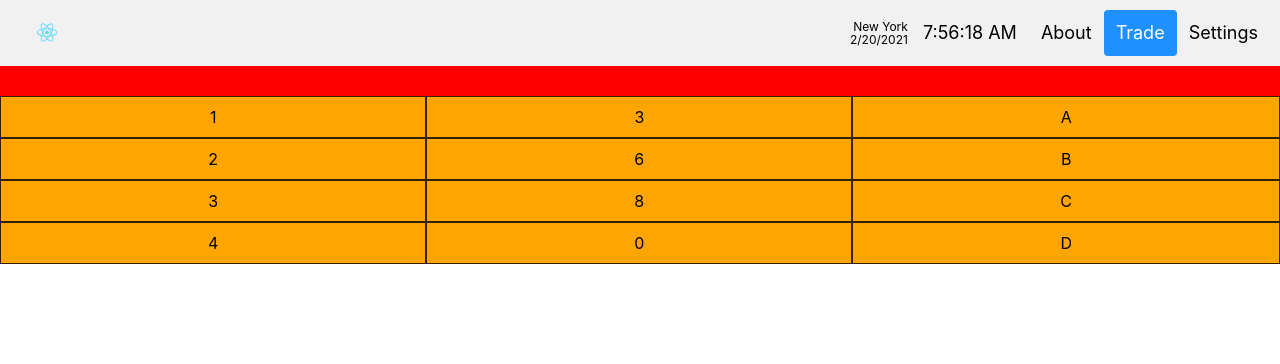
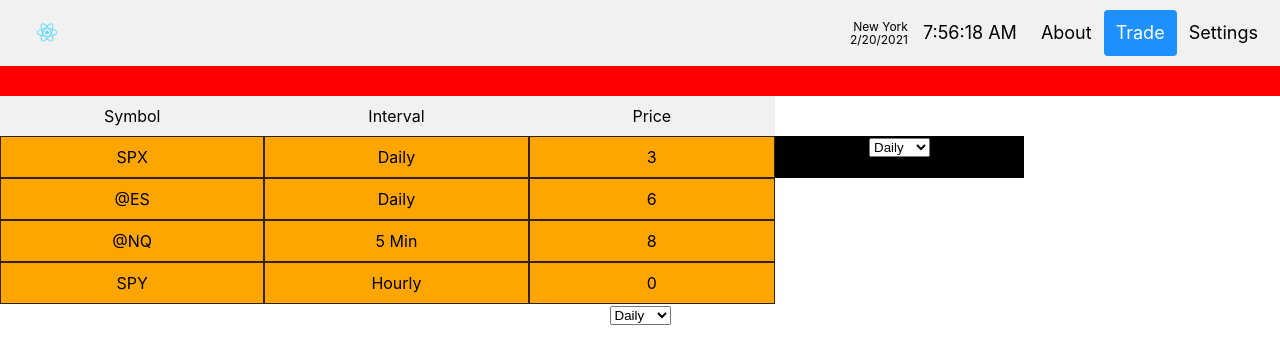
Before and after one commit to pnoebauer/stock-screener-website, a React (Create React App) app: page / in a window 1280 px wide. Shown: the top 364 px of the page. Built offline with nearby package versions, Linux system fonts and the light colour scheme.

Commit message:
testing dropdown components

```diff
--- a/src/App.js
+++ b/src/App.js
@@ -2,12 +2,15 @@
 import './App.css';
 import Header from './components/header.component';
 import RadarScreen from './components/radarscreen.component';
+
+import Select from './components/select.component'
 
 function App() {
   return (
     <div className="App">
       <Header></Header>
       <RadarScreen></RadarScreen>
+      <Select options={['Daily', 'Hourly', '5 Min']}></Select>
     </div>
   );
 }
--- a/src/components/radarscreen.component.jsx
+++ b/src/components/radarscreen.component.jsx
@@ -1,8 +1,12 @@
 import React from 'react';
 
+import Select from './select.component';
 import './radarscreen.styles.css';
 
-const arr = [[1, 2, 3, 4],[3, 6, 8, 0],['A', 'B', 'C', 'D']]
+const arr = [['SPX', '@ES', '@NQ', 'SPY'],['Daily', 'Daily', '5 Min', 'Hourly'],[3, 6, 8, 0]]
+
+const header = ['Symbol', 'Interval', 'Price']
+
 
 const RadarScreen = () => {
 	let i=0;
@@ -12,9 +16,26 @@ const RadarScreen = () => {
 			<div className='space'>
 			</div>
 
+
+
 			{/* <div id="resizable">
 			</div> */}
 			<div id="grid-container">
+				{header.map((value, colIdx) => {
+					i++;
+					return (
+						<div
+								key={i}
+								id={i}
+								className='header'
+								style={{
+											gridRow: 1,
+											gridColumn: colIdx+1}}
+						>
+							{value}
+						</div>
+					)
+				})}
 				{arr.map((value, colIdx) => value.map((rowVal,rowIdx) => {
 						i++;
 						return (
@@ -23,13 +44,35 @@ const RadarScreen = () => {
 								id={i}
 								className='item'
 								style={{
-											gridRow: rowIdx+1,
-											gridColumn: colIdx+1}}>
+											gridRow: rowIdx+2,
+											gridColumn: colIdx+1}}
+							>
 								{rowVal}
 							</div>
 						)}
 					)
 				)}
+				<div className=""
+				style={{
+					gridRow: 2,
+					gridColumn: 4,
+					backgroundColor: 'black'
+				}}
+				>
+				<Select
+					options={['Daily', 'Hourly', '5 Min']}
+					style={{
+						gridRow: 2,
+						gridColumn: 4,
+						backgroundColor: 'black'
+					}}
+				>
+
+				</Select>
+
+				</div>
+
+
 			</div>
 	</div>
 	)
--- a/src/components/radarscreen.styles.css
+++ b/src/components/radarscreen.styles.css
@@ -13,6 +13,8 @@
 }
 
 #grid-container {
+
+	width: 80%;
 	display: grid;
 	/* grid-gap: 1px; */
 
--- /dev/null
+++ b/src/components/select.component.jsx
@@ -0,0 +1,38 @@
+import React from 'react'
+
+class Select extends React.Component {
+    constructor(props) {
+      const {options} = props;
+      super(props);
+      this.state = {
+          value: options[0]
+      };
+    }
+
+    handleChange = (event) => {
+      this.setState({value: event.target.value});
+        //update price data
+        //...
+    }
+
+    render() {
+      const {options} = this.props;
+      // console.log(options)
+      return (
+        <select value={this.state.value} onChange={this.handleChange}>
+            {options.map((value, index) => {
+              return(
+                <option
+                  value={value}
+                  key={index}
+                >
+                  {value}
+                </option>
+              )
+            })}
+        </select>
+      );
+    }
+  }
+
+export default Select;
```
